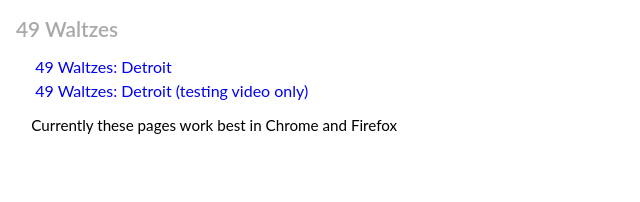
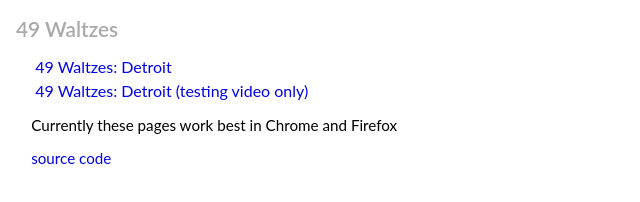
Before and after one commit to stepheneb/49waltzes-detroit, a plain HTML site: page index.html in a window 1280 px wide. Shown: the full height of the page, 0-640 px from the left. Drawn offline with Linux system fonts and the light colour scheme.

Commit message:
include link to source code

```diff
--- a/index.html
+++ b/index.html
@@ -58,5 +58,8 @@
       </li>
     </ul>
     <p>Currently these pages work best in Chrome and Firefox</p>
+    <p>
+       <a href="https://github.com/stepheneb/49waltzes-detroit" target='_blank'>source code</a>
+    </p>
   </body>
 </html>
```
Also changed, not shown: 1 other file.
